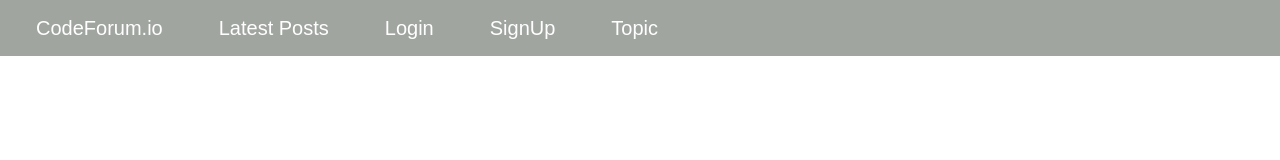
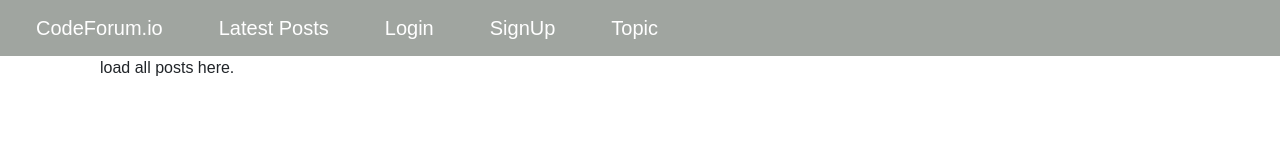
Before and after one commit to sadeq786/codeforumio, a React (Create React App) app in the folder client/: page /All in a window 1280 px wide. Shown: the top 160 px of the page. Built offline with nearby package versions, Linux system fonts and the light colour scheme.

Commit message:
added 4 pages

```diff
--- a/client/src/App.js
+++ b/client/src/App.js
@@ -1,15 +1,20 @@
 import React from "react";
 import { BrowserRouter as Router, Route } from "react-router-dom";
+import Navbar from "./components/Navbar";
 import Homepage from "./pages/Homepage";
-import Navbar from "./components/Navbar";
+import Login from "./pages/Login";
+import Signup from "./pages/Signup";
+import All from "./pages/All";
 
 const App = () => (
   <Router>
     <div>
       <Navbar />
       <Route exact path="/" component={Homepage} />
-      {/* <Route exact path="/list" component={List} />
-      <Route exact path="/todo/:id" component={Details} /> */}
+      <Route exact path="/All" component={All} />
+      <Route exact path="/Login" component={Login} />
+      <Route exact path="/Signup" component={Signup} />
+
     </div>
   </Router>
 )
--- a/client/src/components/Jumbotron/Jumbotron.js
+++ b/client/src/components/Jumbotron/Jumbotron.js
@@ -1,5 +1,4 @@
 import React from "react";
-import { BrowserRouter as Router, Route } from "react-router-dom";
 import { Link } from "react-router-dom";
 import "./Jumbotron.css"
 
@@ -10,8 +9,6 @@ const Jumbotron = () => (
         <h1 className="display-4">Welcome to CodeForum</h1>
         <p className="lead">
             <Link to="/all" className="btn btn-secondary btn-lg">Browse latest topics and posts</Link>
-
-
         </p>
     </div>
 
--- a/client/src/pages/All.js
+++ b/client/src/pages/All.js
@@ -1,15 +1,24 @@
-import React from "react";
-import { BrowserRouter as Router, Route } from "react-router-dom";
+import React, { Component } from "react";
 
-import Navbar from "./components/Navbar";
+// import Navbar from "./components/Navbar";
 
-const All = () => (
-  <Router>
-    <div>
-      <Navbar />
-      This is the /r/all page
-    </div>
-  </Router>
-)
+class All extends Component {
+    state = {
+
+    }
+
+
+
+    render() {
+        return (
+            <div className="container">
+                <div className="col-md-12">
+                    {/* //load posts */}
+                    load all posts here.
+                </div>
+            </div>
+        )
+    }
+}
 
 export default All;
--- /dev/null
+++ b/client/src/pages/Login.js
@@ -0,0 +1,8 @@
+import React from "react";
+
+const Login = () => (
+
+    <h2>this is the login page</h2>
+)
+
+export default Login;
--- /dev/null
+++ b/client/src/pages/Signup.js
@@ -0,0 +1,8 @@
+import React from "react";
+
+const Signup = () => (
+
+    <h2>this is the signup page</h2>
+)
+
+export default Signup;
```
Also changed, not shown: client/src/pages/Post.js (added).
